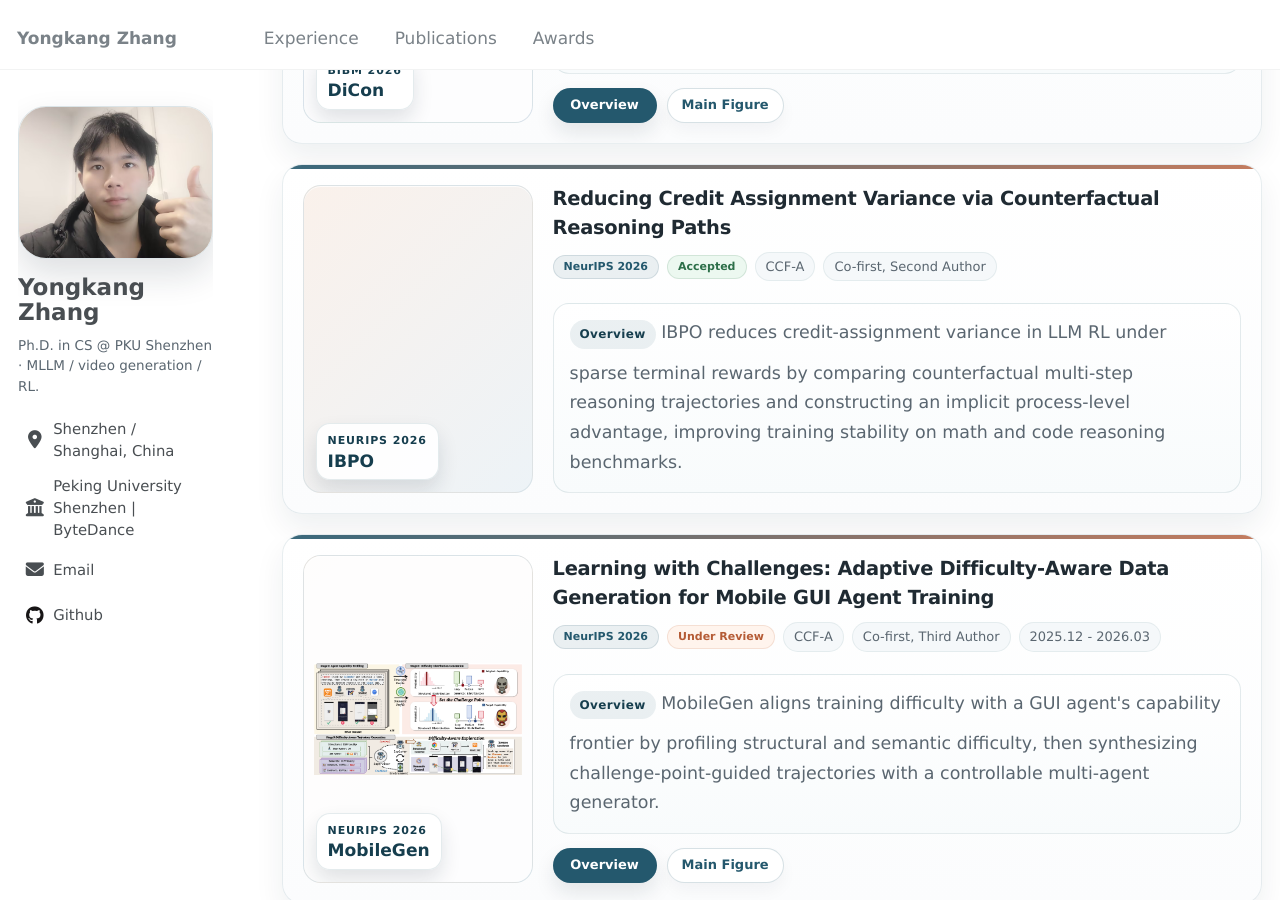
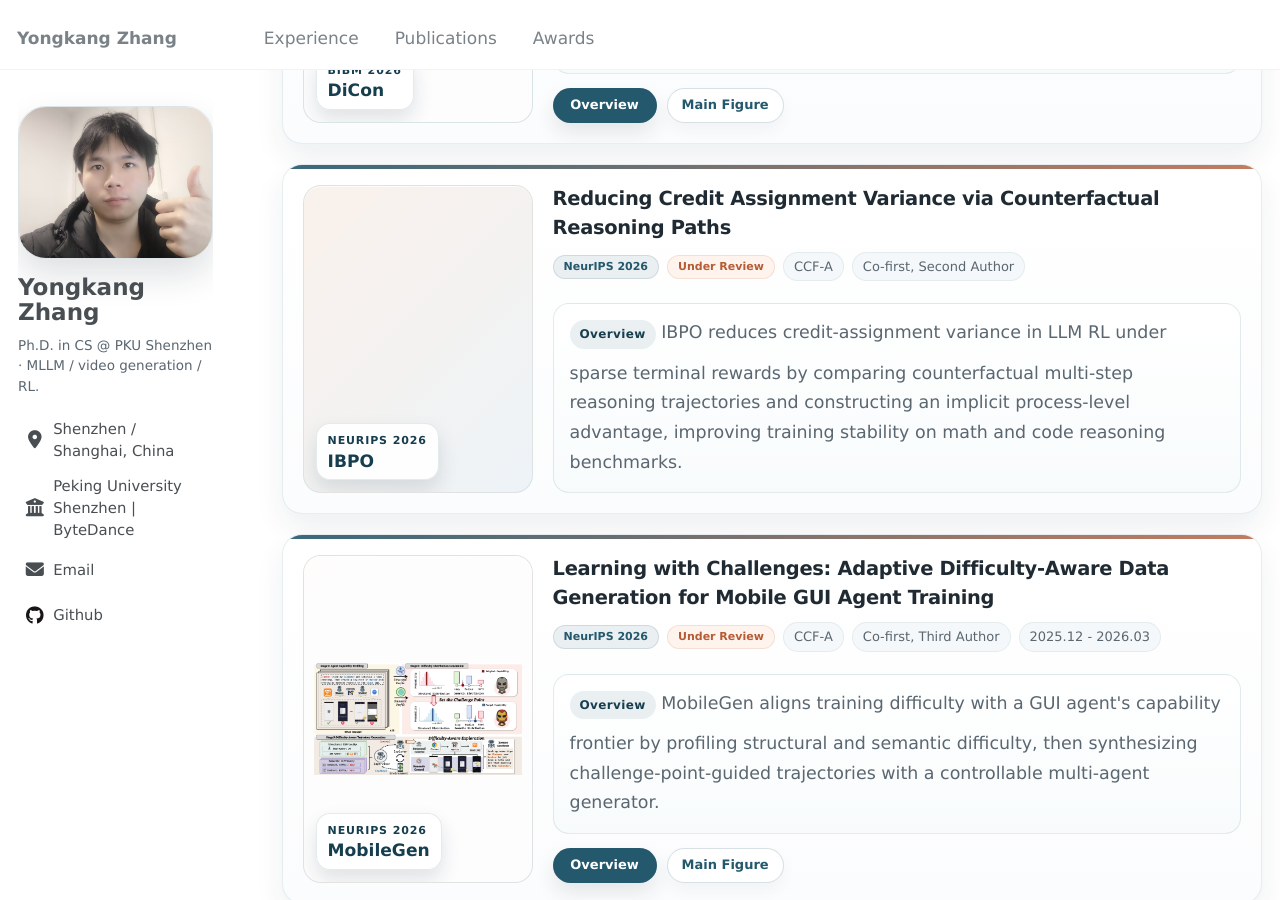
Before and after one commit to calmee4/Yongkang_CV, a Jekyll site: the page built from _pages/about.md, in a window 1280 px wide and 900 px high, scrolled down 3292 px. Built offline with Jekyll 4.4.1, drawn with Linux system fonts in a browser that asks for light colours.

Commit message:
Revert IBPO status to Under Review (not yet accepted).
Co-authored-by: Cursor <cursoragent@cursor.com>

```diff
--- a/_pages/about.md
+++ b/_pages/about.md
@@ -263,7 +263,7 @@ Publications
         <strong class="publication-title">Reducing Credit Assignment Variance via Counterfactual Reasoning Paths</strong>
         <div class="paper-meta">
           <span class="pub-list-badge">NeurIPS 2026</span>
-          <span class="pub-status pub-status--accepted">Accepted</span>
+          <span class="pub-status pub-status--review">Under Review</span>
           <span>CCF-A</span>
           <span>Co-first, Second Author</span>
         </div>
@@ -339,7 +339,7 @@ Publications
     </li>
     <li>
       <span class="pub-list-badge">NeurIPS 2026</span>
-      <span class="pub-status pub-status--accepted">Accepted</span>
+      <span class="pub-status pub-status--review">Under Review</span>
       <span class="pub-list-title">Reducing Credit Assignment Variance via Counterfactual Reasoning Paths</span><br>
       <span class="pub-list-authors">Co-first, Second Author · CCF-A</span>
       <span class="pub-list-note">IBPO: counterfactual trajectory comparison for process-level credit assignment in LLM RL.</span>
```
